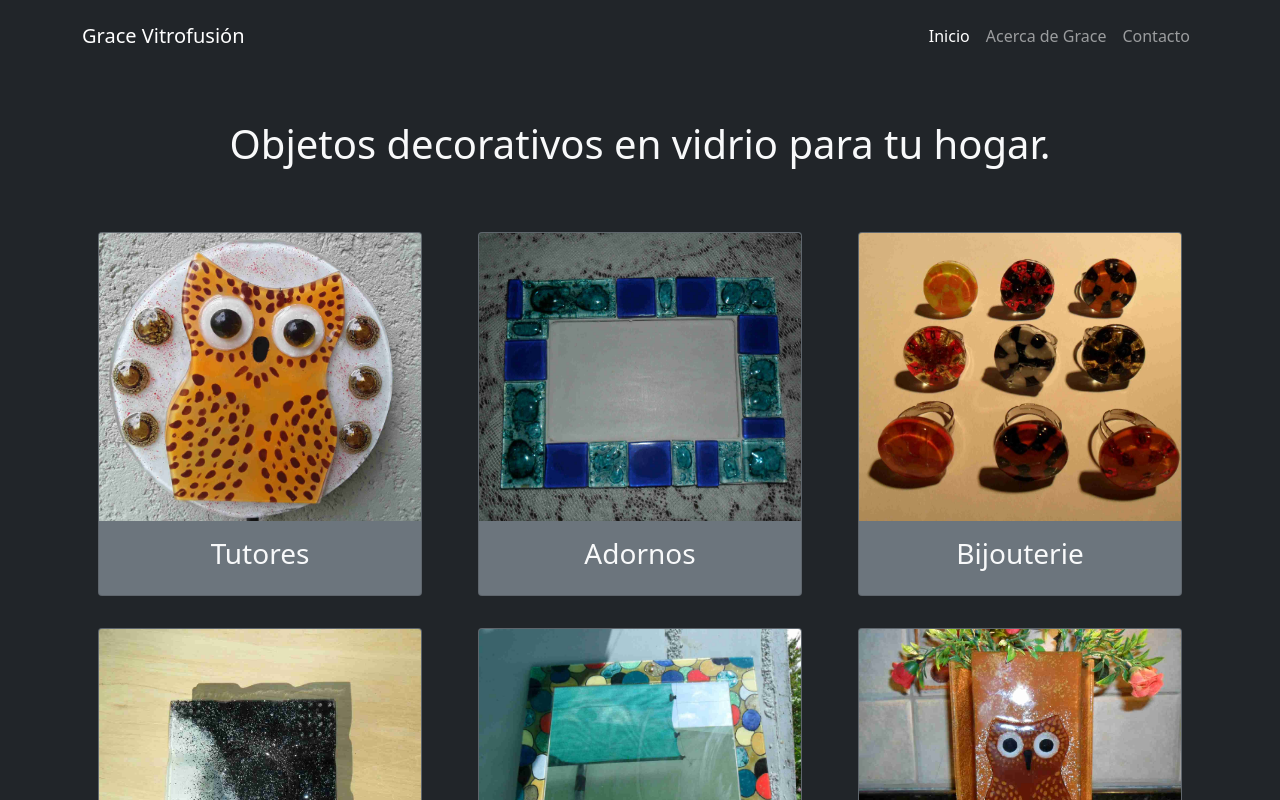
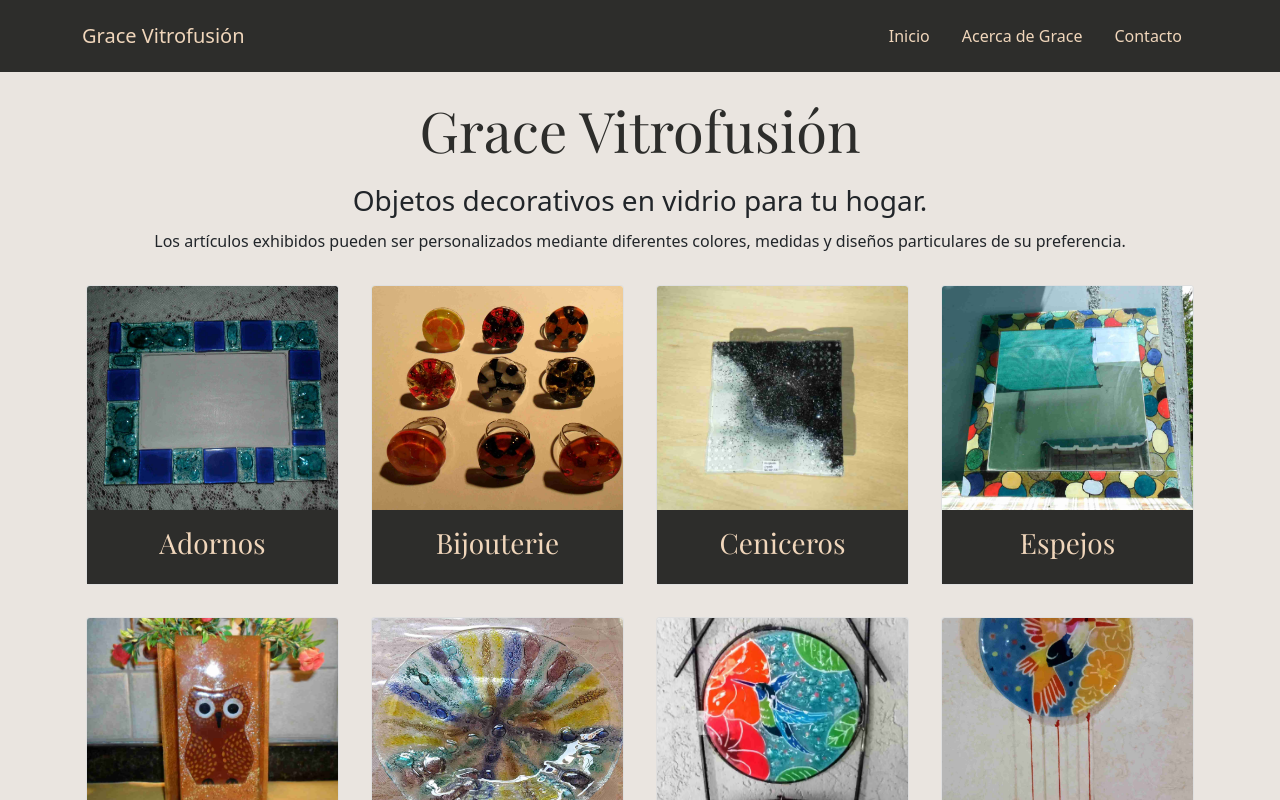
Before and after one commit to Gonzalo-Tomatti/grace-vitrofusi-n, a React (Create React App) app: page / in a window 1280 px wide. Shown: the top 800 px of the page. Built offline with nearby package versions, Linux system fonts and the light colour scheme.

Commit message:
generalCss&aboutPage

```diff
--- a/package.json
+++ b/package.json
@@ -8,6 +8,7 @@
     "@testing-library/react": "^13.3.0",
     "@testing-library/user-event": "^13.5.0",
     "bootstrap": "^5.1.3",
+    "bootstrap-icons": "^1.8.3",
     "react": "^18.1.0",
     "react-dom": "^18.1.0",
     "react-router-dom": "^6.3.0",
--- a/src/App.css
+++ b/src/App.css
@@ -1,21 +1,116 @@
+@import url("https://fonts.googleapis.com/css?family=Source+Sans+Pro:400|Playfair+Display:400");
+
 body {
-  /* background: url("./flower-bg.jpg") center/cover fixed no-repeat; */
+  font-family: "Source Sans Pro", sans-serif;
+  background-color: rgb(234, 229, 224);
+}
+
+.light-bg {
+  background-color: rgb(234, 229, 224);
+}
+
+.black-bg {
+  background-color: rgb(45, 45, 43);
+}
+
+.light-color {
+  color: rgb(240, 214, 187);
+}
+
+.black-color {
+  color: rgb(45, 45, 43);
+}
+
+h1,
+h2,
+h3,
+h4,
+h5 {
+  font-family: "Playfair Display", serif;
+  color: rgb(45, 45, 43);
+}
+
+/* NAVBAR */
+nav {
+  height: 4.5rem;
+}
+.navlink {
+  display: block;
+  padding: 0.5rem 1rem;
+  text-decoration: none;
+  color: rgb(240, 214, 187);
+}
+
+.navlink:hover,
+.navbar-brand:hover {
+  color: rgb(240, 214, 187);
+}
+
+/* FOOTER */
+footer {
+  height: 2.5rem;
+}
+.footer-container {
+  display: grid;
+  place-items: center;
+}
+
+.footer-container p {
+  margin: 0;
+}
+
+/* SCROLLBAR */
+
+::-webkit-scrollbar {
+  width: 10px;
+}
+
+::-webkit-scrollbar-track {
+  background-color: rgb(234, 229, 224);
+}
+
+::-webkit-scrollbar-thumb {
+  background-color: rgb(45, 45, 43);
+  border-radius: 0.2rem;
+}
+
+::-webkit-scrollbar-thumb:hover {
+  background-color: rgba(45, 45, 43, 0.8);
+}
+
+/* HOME */
+
+.title {
+  font-size: 2.5rem;
+}
+
+.subtitle {
+  margin: 0.5rem;
+}
+
+.card {
+  border: transparent;
 }
 
 .link {
   text-decoration: none;
 }
 
+.home-img,
 .galery-img {
   width: 18rem;
   height: 18rem;
   object-fit: cover;
 }
 
-.home-img {
-  width: 18rem;
-  height: 18rem;
-  object-fit: cover;
+/* GALERY */
+.galery-img {
+  cursor: pointer;
+}
+
+/* pagination */
+.pagination {
+  transform: scale(0.9);
 }
 
 /* modal */
@@ -28,28 +123,139 @@ body {
   background: rgba(0, 0, 0, 0.5);
   display: grid;
   place-items: center;
-  transition: var(--transition);
   visibility: hidden;
   z-index: -1;
 }
-/* OPEN/CLOSE MODAL */
+/* abrir y cerrar modal */
 .show-modal {
   visibility: visible;
-  z-index: 10;
+  z-index: 1;
 }
 
 .currentOpenImage {
-  width: 80vw;
-  height: 80vh;
-  object-fit: contain;
+  max-width: 90vw;
+  max-height: 90vh;
 }
-.close-modal-btn {
+
+.bi-arrow-right-circle-fill,
+.bi-arrow-left-circle-fill,
+.bi-x-square {
   position: absolute;
-  top: 10rem;
-  right: 10rem;
-  font-size: 2rem;
-  background: transparent;
-  border-color: transparent;
-  color: var(--clr-red-dark);
+  color: white;
+  font-size: 2.5rem;
   cursor: pointer;
 }
+
+.bi-arrow-left-circle-fill {
+  left: 1rem;
+}
+.bi-arrow-right-circle-fill,
+.bi-x-square {
+  right: 1rem;
+}
+.bi-x-square {
+  font-size: 2rem;
+  top: 1rem;
+}
+
+/* ABOUT */
+.about-section {
+  min-height: calc(100vh - (2.5rem + 4.5rem)); /*se resta el footer y nav*/
+}
+
+@media screen and (min-width: 576px) {
+  /* HOME */
+  .title {
+    font-size: 2.8rem;
+  }
+
+  /* pagination */
+  .pagination {
+    transform: scale(1);
+    margin-top: 0.5rem;
+  }
+
+  /*GALERY*/
+  /* modal */
+  .currentOpenImage {
+    max-width: 75vw;
+    max-height: 90vh;
+  }
+
+  .bi-arrow-right-circle-fill,
+  .bi-arrow-left-circle-fill {
+    font-size: 2.7rem;
+  }
+
+  .bi-arrow-left-circle-fill {
+    left: 3.5rem;
+  }
+  .bi-arrow-right-circle-fill,
+  .bi-x-square {
+    right: 3.5rem;
+  }
+}
+
+@media screen and (min-width: 768px) {
+  /* HOME */
+  .title {
+    font-size: 3rem;
+  }
+  .home-img {
+    width: 18rem;
+    height: 18rem;
+    object-fit: cover;
+  }
+
+  /* GALERY */
+  /* modal */
+  .bi-arrow-right-circle-fill,
+  .bi-arrow-left-circle-fill {
+    font-size: 3rem;
+  }
+
+  .bi-arrow-left-circle-fill {
+    left: 6rem;
+  }
+  .bi-arrow-right-circle-fill,
+  .bi-x-square {
+    right: 6rem;
+  }
+  .bi-x-square {
+    font-size: 2.5rem;
+  }
+}
+
+@media screen and (min-width: 992px) {
+  /* HOME */
+  .title {
+    font-size: 3.5rem;
+  }
+
+  .home-img {
+    width: 14rem;
+    height: 14rem;
+  }
+
+  /* GALERY */
+  /* modal */
+  .bi-arrow-left-circle-fill {
+    left: 8.5rem;
+  }
+  .bi-arrow-right-circle-fill,
+  .bi-x-square {
+    right: 8.5rem;
+  }
+}
+
+@media screen and (min-width: 1200px) {
+  /* GALERY */
+  /* modal */
+  .bi-arrow-left-circle-fill {
+    left: 14rem;
+  }
+  .bi-arrow-right-circle-fill,
+  .bi-x-square {
+    right: 14rem;
+  }
+}
--- a/src/components/Footer.js
+++ b/src/components/Footer.js
@@ -1,7 +1,14 @@
 import React from "react";
 
 const Footer = () => {
-  return <footer></footer>;
+  const date = new Date();
+  return (
+    <footer className="black-bg py-2 text-light">
+      <div className="footer-container">
+        <p>&copy; Copyright {date.getFullYear()}</p>
+      </div>
+    </footer>
+  );
 };
 
 export default Footer;
--- a/src/components/Navbar.js
+++ b/src/components/Navbar.js
@@ -3,9 +3,9 @@ import { NavLink } from "react-router-dom";
 
 const Navbar = () => {
   return (
-    <nav className="navbar navbar-expand-md bg-dark navbar-dark py-3">
+    <nav className="navbar navbar-expand-md black-bg py-3">
       <div className="container">
-        <NavLink className={"navbar-brand"} to="/">
+        <NavLink className={"navbar-brand light-color"} to="/">
           Grace Vitrofusión
         </NavLink>
         <button
@@ -13,23 +13,22 @@ const Navbar = () => {
           data-bs-toggle="collapse"
           data-bs-target="#nav-links"
         >
-          <span className="navbar-toggler-icon"></span>
+          <i className="bi bi-menu-button-wide light-color "></i>
         </button>
-
         <div className="collapse navbar-collapse" id="nav-links">
           <ul className="navbar-nav ms-auto">
             <li className="nav-item">
-              <NavLink className={"nav-link"} to="/">
+              <NavLink className={"navlink"} to="/">
                 Inicio
               </NavLink>
             </li>
             <li className="nav-item">
-              <NavLink className={"nav-link"} to="acerca-de-grace">
+              <NavLink className={"navlink"} to="acerca-de-grace">
                 Acerca de Grace
               </NavLink>
             </li>
             <li className="nav-item">
-              <NavLink className={"nav-link"} to="contacto">
+              <NavLink className={"navlink"} to="contacto">
                 Contacto
               </NavLink>
             </li>
--- a/src/components/Pagination.js
+++ b/src/components/Pagination.js
@@ -7,9 +7,11 @@ const Pagination = ({ currentPage, getCurrentPage, numberOfPages }) => {
   useEffect(() => {
     Array.from(list.current.children).forEach((li) => {
       if (li.innerText == currentPage) {
-        li.classList.add("active");
+        li.children[0].classList.add("bg-success");
+        li.children[0].classList.remove("bg-dark");
       } else {
-        li.classList.remove("active");
+        li.children[0].classList.add("bg-dark");
+        li.children[0].classList.remove("bg-success");
       }
     });
   }, [currentPage]);
@@ -21,14 +23,15 @@ const Pagination = ({ currentPage, getCurrentPage, numberOfPages }) => {
 
   return (
     <nav>
-      <ul ref={list} className="pagination justify-content-center mt-5">
+      <ul ref={list} className="pagination justify-content-center">
         {numberOfPages.map((p) => (
-          <li
-            className={`page-item ${p == 1 && "active"}`}
-            key={p}
-            onClick={() => handleCLick(p)}
-          >
-            <a className="page-link" href="#">
+          <li className="page-item" key={p} onClick={() => handleCLick(p)}>
+            <a
+              className={`page-link text-light ${
+                p == 1 ? "bg-success" : "bg-dark"
+              }`}
+              href="#"
+            >
               {p}
             </a>
           </li>
--- a/src/index.js
+++ b/src/index.js
@@ -3,10 +3,11 @@ import ReactDOM from "react-dom/client";
 import App from "./App";
 import * as bootstrap from "bootstrap";
 import "bootstrap/dist/css/bootstrap.min.css";
+import "bootstrap-icons/font/bootstrap-icons.css";
 
 const root = ReactDOM.createRoot(document.getElementById("root"));
 root.render(
-  // <React.StrictMode>
-  <App />
-  // </React.StrictMode>
+  <React.StrictMode>
+    <App />
+  </React.StrictMode>
 );
--- a/src/pages/About.js
+++ b/src/pages/About.js
@@ -1,7 +1,28 @@
 import React from "react";
 
 const About = () => {
-  return <div>acerca de</div>;
+  return (
+    <section className="light-bg p-4 about-section">
+      <div className="container">
+        <h3 className="ms-3 mb-3">Bienvenidos.</h3>
+        <p>
+          &nbsp;Mi nombre es Graciela y en el 2012 descubrí el arte de trabajar
+          el vidrio. Desde entonces me dedico a esta actividad que me apasiona.
+          Quienes me conocen saben de mi trayectoria, dedicación y
+          responsabilidad en mi forma de trabajar.
+        </p>
+        <p>
+          &nbsp;A quienes no conocen esta técnica les comento que la vitrofusión
+          consiste en modelar el vidrio sometiéndolo a altas temperaturas,
+          cercanas a los 800° en un horno eléctrico, empleándose diversos
+          materiales tales como pigmentos de colores, pinturas esmaltadas,
+          vidrio molido, hilos de vidrio y metales, entre otros, logrando
+          plasmar en el vidrio variados diseños.
+        </p>
+        <p className="text-end">Muchas gracias por pasarte.</p>
+      </div>
+    </section>
+  );
 };
 
 export default About;
--- a/src/pages/Home.js
+++ b/src/pages/Home.js
@@ -3,10 +3,6 @@ import { Link } from "react-router-dom";
 
 const Home = () => {
   const categories = [
-    {
-      name: "Tutores",
-      img: "images/tutores/1lechuza.jpg",
-    },
     {
       name: "Adornos",
       img: "images/adornos/1Adorno.jpg",
@@ -51,25 +47,36 @@ const Home = () => {
       name: "Porta Velas",
       img: "images/porta-velas/1porta.jpg",
     },
+    {
+      name: "Tutores",
+      img: "images/tutores/1lechuza.jpg",
+    },
   ];
   return (
-    <section className="bg-dark text-light p-5 text-center">
+    <section className="text-center p-2 light-bg">
       <div className="container">
-        <h1 className="mb-5">Objetos decorativos en vidrio para tu hogar.</h1>
-        <div className="row row-cols-sm-2 row-cols-md-3">
+        <h1 className="my-3 fw-semibold title">Grace Vitrofusión</h1>
+        <p className="subtitle fw-semibold fs-3">
+          Objetos decorativos en vidrio para tu hogar.
+        </p>
+        <p>
+          Los artículos exhibidos pueden ser personalizados mediante diferentes
+          colores, medidas y diseños particulares de su preferencia.
+        </p>
+        <div className="row row-cols-sm-2 row-cols-md-3 row-cols-lg-4">
           {categories.map((cat, index) => (
-            <div key={index} className="col-12">
+            <div key={index} className="col-12 p-3">
               {/* se pasa como parámetro la categoría clickeada */}
               <Link className="link" to={`/galeria/${cat.name.toLowerCase()}`}>
-                <div className="card bg-secondary text-light m-3">
+                <div className="card">
                   <img
                     src={cat.img}
                     alt="imagen"
                     className="card-img-top home-img"
                     loading="lazy"
                   />
-                  <div className="card-body">
-                    <h3 className="card-title">{cat.name}</h3>
+                  <div className="card-body black-bg ">
+                    <h3 className="card-title light-color">{cat.name}</h3>
                   </div>
                 </div>
               </Link>
```
Also changed, not shown: src/pages/Galery.js (+43 -35 lines), 1 other file (tests, documents, lock files or other folders).
